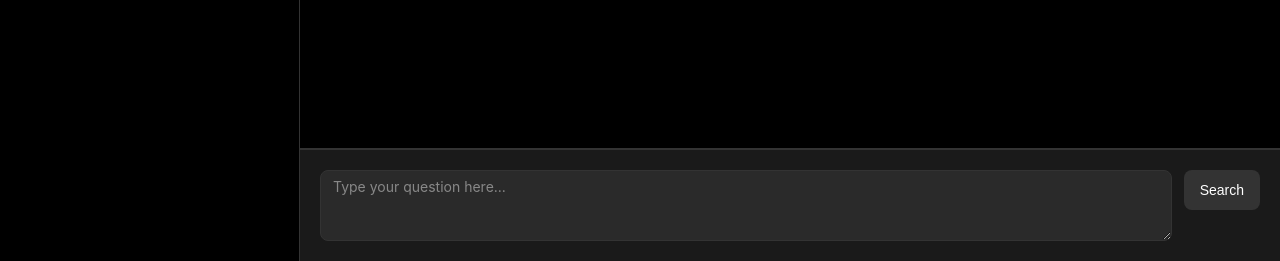
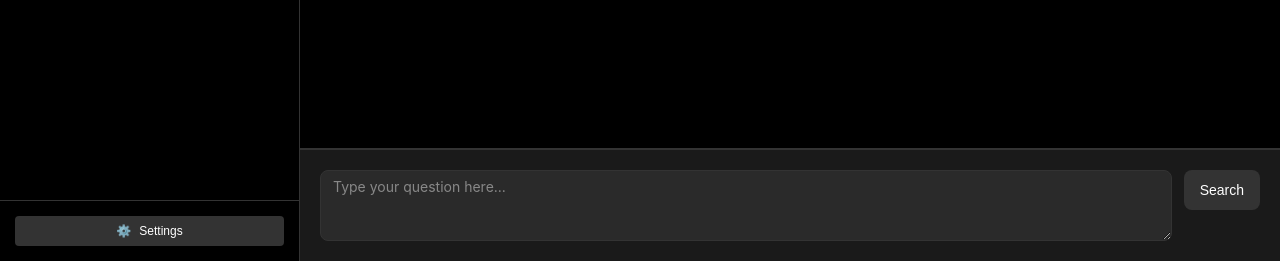
Before and after one commit to ziyilam3999/ai-file-search, a Flask app: page / in a window 1280 px wide. Shown: the part 539-800 px from the top of the page. Run offline with Flask 3, Linux system fonts and the light colour scheme.

Commit message:
feat: add settings button to main UI

```diff
--- a/ui/static/js/new_search.js
+++ b/ui/static/js/new_search.js
@@ -16,6 +16,7 @@
         this.searchBtn = document.getElementById('search-btn');
         this.answerContent = document.getElementById('answer-content');
         this.newChatBtn = document.getElementById('new-chat-btn');
+        this.settingsBtn = document.getElementById('settings-btn');
         this.chatList = document.getElementById('chat-list');
 
         // Status elements
@@ -42,6 +43,13 @@
 
         // New chat button
         this.newChatBtn.addEventListener('click', () => this.createNewChat());
+
+        // Settings button
+        if (this.settingsBtn) {
+            this.settingsBtn.addEventListener('click', () => {
+                window.location.href = '/settings';
+            });
+        }
 
         // Chat item selection and deletion
         this.chatList.addEventListener('click', (e) => {
--- a/ui/templates/new_search.html
+++ b/ui/templates/new_search.html
@@ -18,6 +18,12 @@
                 <div class="chat-item active" data-chat-id="1">
                     <span class="chat-title">Current Chat</span>
                 </div>
+            </div>
+            <!-- Settings Button Footer -->
+            <div class="panel-footer" style="padding: 15px; border-top: 1px solid #333; margin-top: auto;">
+                <button id="settings-btn" class="new-chat-btn" style="width: 100%; display: flex; align-items: center; justify-content: center; gap: 8px;">
+                    <span>⚙️</span> Settings
+                </button>
             </div>
         </div>
 
```
Also changed, not shown: docs/changelog.md.
